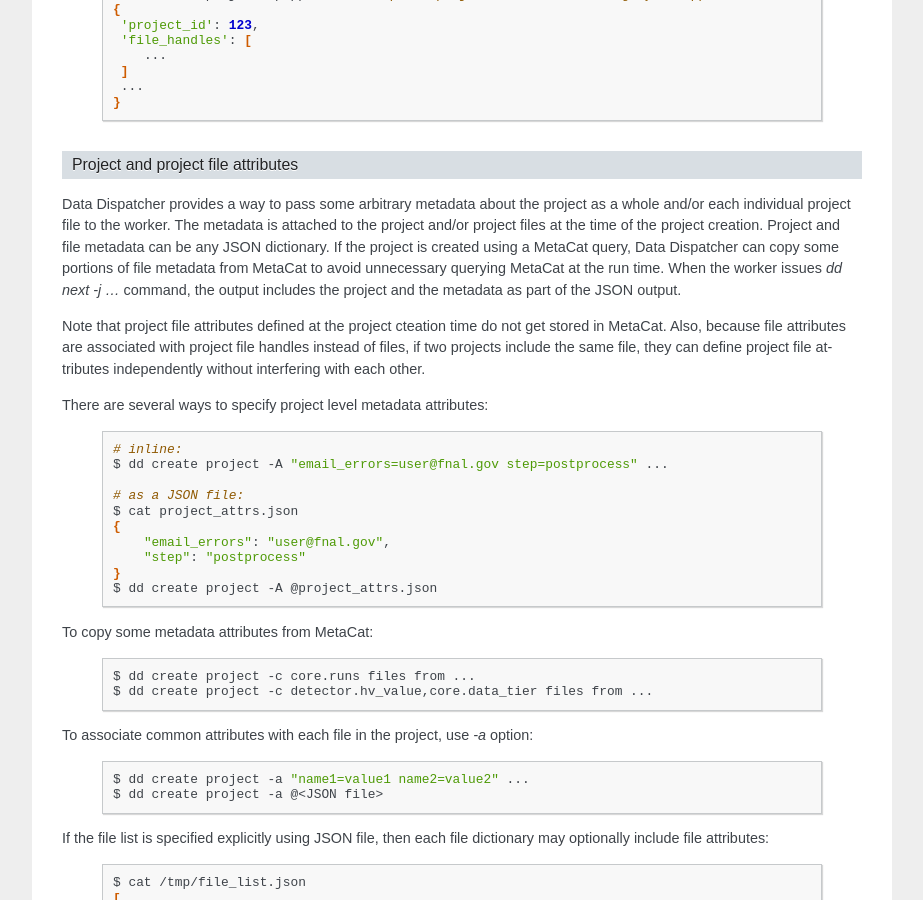
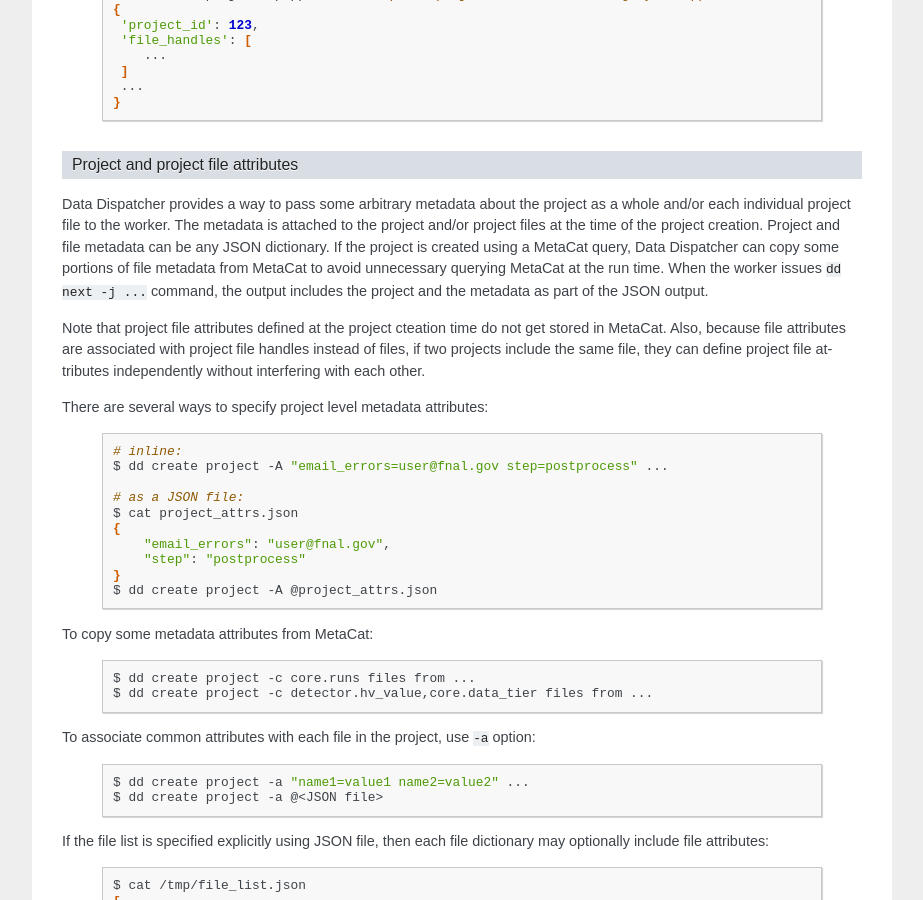
Before and after one commit to ivmfnal/data_dispatcher, a Sphinx documentation site: the page built from docs/ui.rst, in a window 1280 px wide and 900 px high, scrolled down 1724 px. Shown: the whole window, without its empty margins (198-1121 px from the left). Built offline with Sphinx 7.4.7, drawn with Linux system fonts in a browser that asks for light colours.

Commit message:
Documentation clarifications

```diff
--- a/docs/ui.rst
+++ b/docs/ui.rst
@@ -116,7 +116,7 @@ Data Dispatcher provides a way to pass some arbitrary metadata about the project
 The metadata is attached to the project and/or project files at the time of the project creation. Project and file metadata can be any JSON dictionary.
 If the project is created using a MetaCat query, Data Dispatcher can copy some portions of file metadata from MetaCat to avoid unnecessary
 querying MetaCat at the run time.
-When the worker issues `dd next -j ...` command, the output includes the project and the metadata as part of the JSON output.
+When the worker issues ``dd next -j ...`` command, the output includes the project and the metadata as part of the JSON output.
 
 Note that project file attributes defined at the project cteation time do not get stored in MetaCat. Also, because file
 attributes are associated with project file handles instead of files, if two projects include the same
@@ -144,7 +144,7 @@ To copy some metadata attributes from MetaCat:
         $ dd create project -c core.runs files from ...
         $ dd create project -c detector.hv_value,core.data_tier files from ...
 
-To associate common attributes with each file in the project, use `-a` option:
+To associate common attributes with each file in the project, use ``-a`` option:
 
     .. code-block:: shell
 
```
